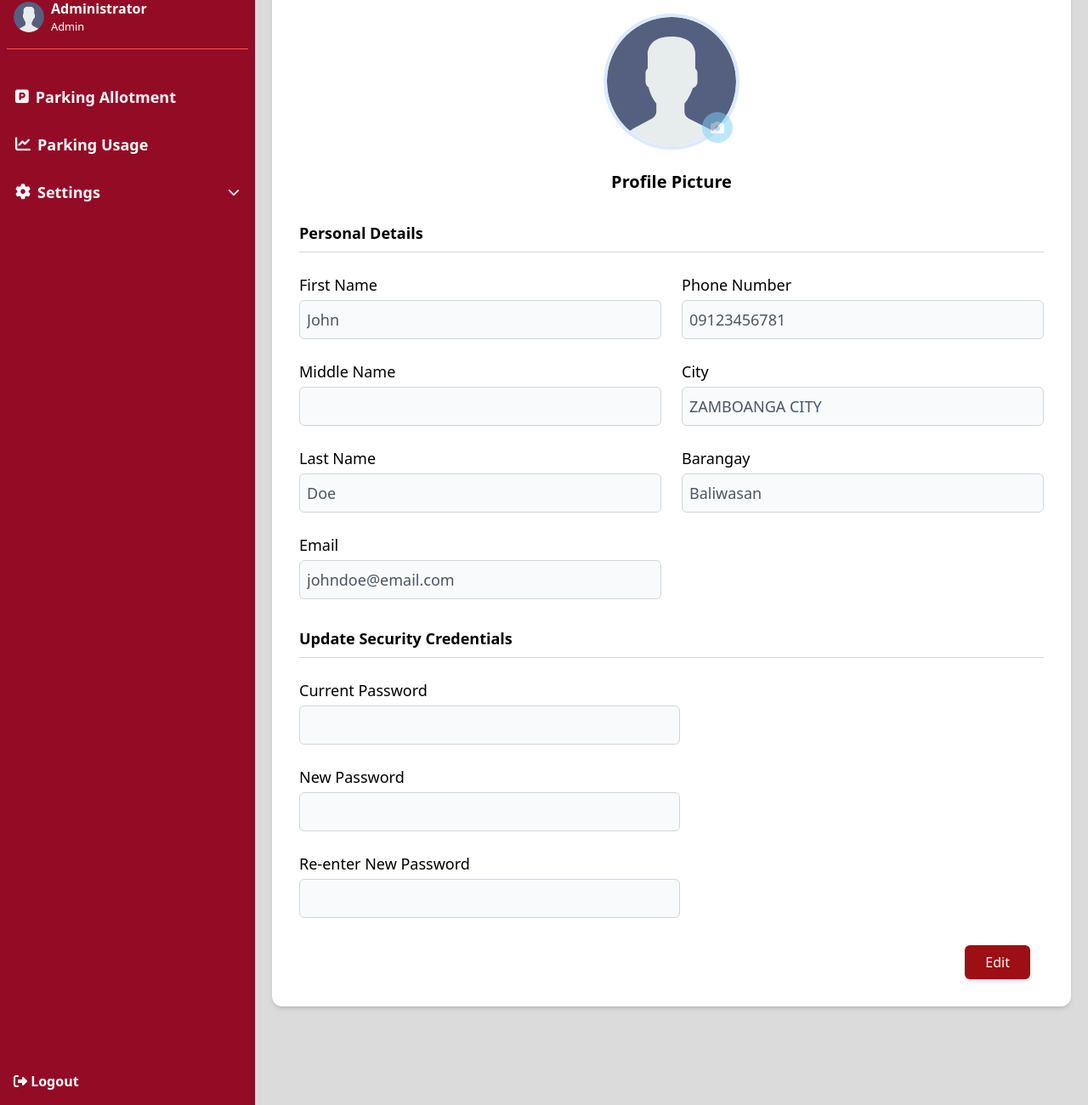
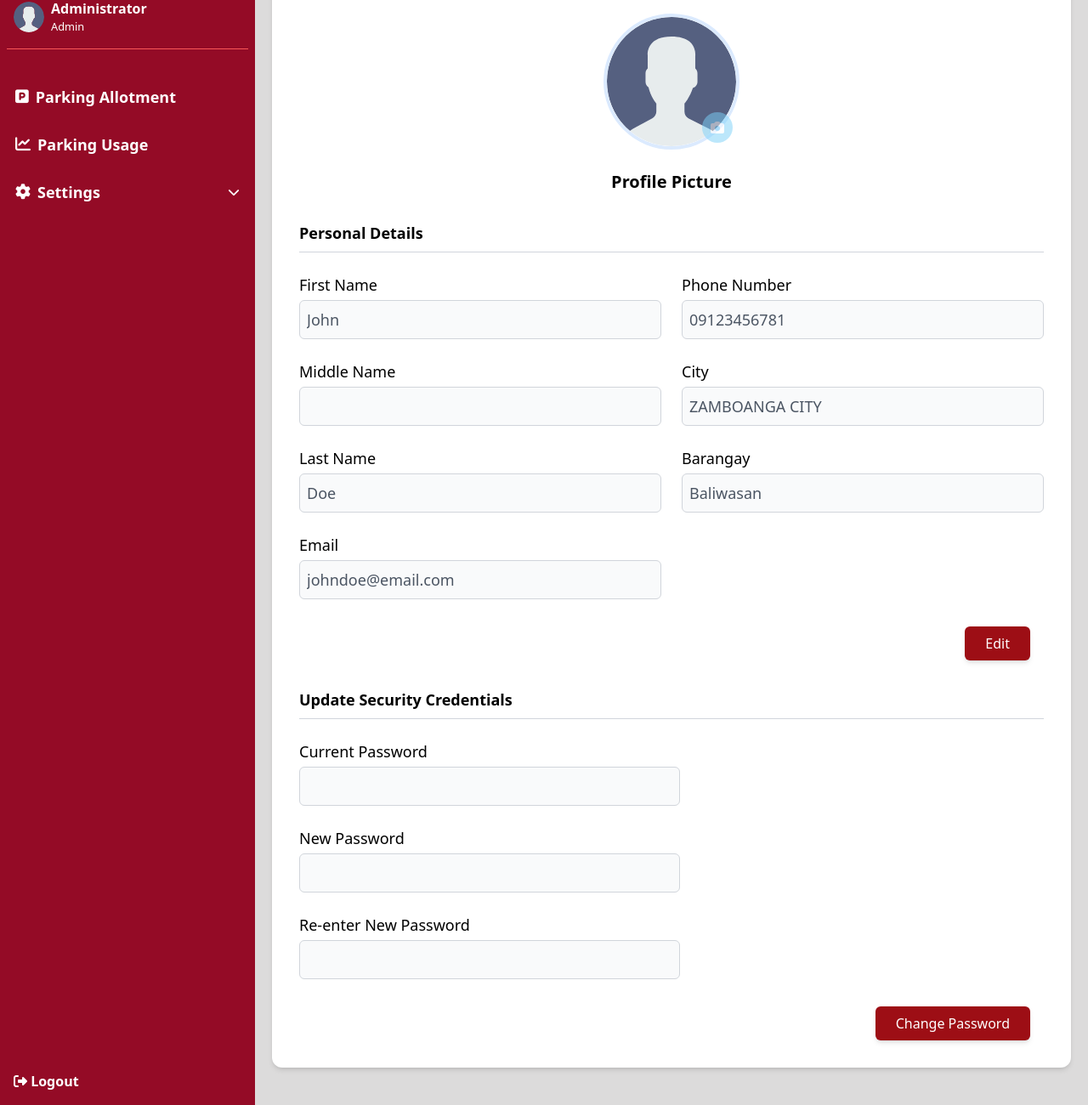
Before and after one commit to Renz7287/2025_CP-PARKTRACK, a Django app: page /settings/personal-information/2/ in a window 1280 px wide. Shown: the part 109-1409 px from the top of the page at 85% size. Run offline with Django 4.2, Linux system fonts and the light colour scheme; a user stored in the database is signed in; data comes from the database, SQL or seed files in the repository; some libraries are stand-ins or nearby versions.

Commit message:
Added change_password view function

```diff
--- a/parktrack/settings/templates/settings/index.html
+++ b/parktrack/settings/templates/settings/index.html
@@ -14,7 +14,6 @@
     <section class="profile-information">
         <div class="p-5 bg-[#dcdbdb] min-h-screen">
             <div class="flex items-center gap-6 w-full mx-auto">
-                <!-- User Profile Header - Centered -->
                 <div class="w-full bg-white rounded-xl shadow-md overflow-hidden p-8 mb-6">
                     <form id="edit-profile-form" class="space-y-8" method="POST" action="{% url 'settings:edit-user' user.id %}" enctype="multipart/form-data">
                         {% csrf_token %}
@@ -27,14 +26,13 @@
                                         <svg xmlns="http://www.w3.org/2000/svg" class="h-5 w-5" viewBox="0 0 20 20" fill="currentColor">
                                             <path fill-rule="evenodd" d="M4 5a2 2 0 00-2 2v8a2 2 0 002 2h12a2 2 0 002-2V7a2 2 0 00-2-2h-1.586a1 1 0 01-.707-.293l-1.121-1.121A2 2 0 0011.172 3H8.828a2 2 0 00-1.414.586L6.293 4.707A1 1 0 015.586 5H4zm6 9a3 3 0 100-6 3 3 0 000 6z" clip-rule="evenodd" />
                                         </svg>
-                                        <input id="profile-picture-input" type="file" name="{{ user_form.profile_picture.name }}" class="hidden" accept="image/*">
+                                        {{ user_form.profile_picture }}
                                     </label>
                                 </div>
                             </div>
                             <h2 class="text-xl font-bold mt-2">Profile Picture</h2>
                         </div>
 
-                        <!-- Personal Details Grid -->
                         <h3 class="text-lg font-semibold mt-8 mb-2">Personal Details</h3>
                         <hr class="mb-6 border-gray-300">
 
@@ -88,45 +86,53 @@
                             </div>
                         </div>
 
-                        <!-- Change Password Section -->
+                        <div class="flex justify-end mt-8 space-x-4">
+                            <button type="button" id="profile-edit-button" class="bg-[#9D0E15] hover:bg-red-700 text-white px-6 py-2 rounded-md shadow-md">
+                                Edit
+                            </button>
+                            <button type="button" id="profile-cancel-button" class="px-4 py-2 border border-gray-300 rounded-md text-gray-700 hover:bg-gray-100 hidden">
+                                Cancel
+                            </button>
+                            <button type="submit" id="profile-save-button" class="px-4 py-2 bg-[#7cd1f9] text-white rounded-md hover:bg-[#78cbf2] hidden">
+                                Save Changes
+                            </button>
+                        </div>
+                    </form>
+
+                    <form action="{% url 'settings:change-password' user.id %}" id="edit-password-form" method="POST" >
+                        {% csrf_token %}
+
                         <h3 class="text-lg font-semibold mt-8 mb-2">Update Security Credentials</h3>
                         <hr class="mb-6 border-gray-300">
 
-                        <!-- All password fields in a single column -->
                         <div class="max-w-md">
                             <div class="space-y-6">
                                 <div class="text-black xl:text-lg break-words">
-                                    <label class="block font-medium mb-1">Current Password</label>
-                                    <input type="password" name="current_password"
-                                           class="w-full bg-transparent border border-gray-300 rounded-md focus:ring-0 p-2 password-field"
-                                           disabled>
+                                    <label for="{{ change_password_form.old_password.id_for_label }}" class="block font-medium mb-1">Current Password</label>
+                                    {{ change_password_form.old_password }}
                                 </div>
 
                                 <div class="text-black xl:text-lg break-words">
-                                    <label class="block font-medium mb-1">New Password</label>
-                                    <input type="password" name="new_password"
-                                           class="w-full bg-transparent border border-gray-300 rounded-md focus:ring-0 p-2 password-field"
-                                           disabled>
+                                    <label for="{{ change_password_form.new_password1.id_for_label }}" class="block font-medium mb-1">New Password</label>
+                                    {{ change_password_form.new_password1 }}
                                 </div>
 
-                                <div class="text-black xl:text-lg break-words">
+                                <div for="{{ change_password_form.new_password2.id_for_label }}" class="text-black xl:text-lg break-words">
                                     <label class="block font-medium mb-1">Re-enter New Password</label>
-                                    <input type="password" name="confirm_password"
-                                           class="w-full bg-transparent border border-gray-300 rounded-md focus:ring-0 p-2 password-field"
-                                           disabled>
+                                    {{ change_password_form.new_password2 }}
                                 </div>
                             </div>
                         </div>
 
                         <div class="flex justify-end mt-8 space-x-4">
-                            <button type="button" id="edit-profile-button" class="bg-[#9D0E15] hover:bg-red-700 text-white px-6 py-2 rounded-md shadow-md">
-                                Edit
+                            <button type="button" id="password-edit-button" class="bg-[#9D0E15] hover:bg-red-700 text-white px-6 py-2 rounded-md shadow-md">
+                                Change Password
                             </button>
-                            <button type="button" id="cancel-edit-button" class="px-4 py-2 border border-gray-300 rounded-md text-gray-700 hover:bg-gray-100 hidden">
+                            <button type="button" id="password-cancel-button" class="px-4 py-2 border border-gray-300 rounded-md text-gray-700 hover:bg-gray-100 hidden">
                                 Cancel
                             </button>
-                            <button type="submit" id="save-changes-button" class="px-4 py-2 bg-[#7cd1f9] text-white rounded-md hover:bg-[#78cbf2] hidden">
-                                Save Changes
+                            <button type="submit" id="password-save-button" class="px-4 py-2 bg-[#7cd1f9] text-white rounded-md hover:bg-[#78cbf2] hidden">
+                                Save Password
                             </button>
                         </div>
                     </form>
--- a/parktrack/settings/urls.py
+++ b/parktrack/settings/urls.py
@@ -7,6 +7,7 @@ urlpatterns = [
     path('personal-information/<int:pk>/', views.personal_information, name='personal-information'),
     path('vehicle-management/<int:pk>/', views.vehicle_management, name='vehicle-management'),
     path('edit-user/<int:pk>/', views.edit_user, name='edit-user'),
+    path('change-password/<int:pk>/', views.change_password, name='change-password'),
     path('add-vehicle/', views.add_vehicle, name='add-vehicle'),
     path('edit-vehicle/<int:pk>/', views.edit_vehicle, name='edit-vehicle'),
     path('delete-vehicle/<int:pk>/', views.delete_vehicle, name='delete-vehicle'),
--- a/parktrack/settings/views.py
+++ b/parktrack/settings/views.py
@@ -1,10 +1,11 @@
 from django.db import transaction
 from django.shortcuts import render, redirect
 from django.contrib import messages
+from django.contrib.auth import update_session_auth_hash
 from django.contrib.auth.decorators import login_required
 from django.http import JsonResponse
 from users.models import City, VehicleBrand, User, DriverProfile, Vehicle
-from users.forms import UserEditForm, DriverProfileEditForm, VehicleModalForm
+from users.forms import UserEditForm, DriverProfileEditForm, VehicleModalForm, ChangePasswordForm
 
 # Create your views here.
 
@@ -17,6 +18,7 @@ def personal_information(request, pk):
 
     user_form = UserEditForm(instance=user)
     driver_profile_form = DriverProfileEditForm(instance=user.driver_profile) if driver_profile else None
+    change_password_form = ChangePasswordForm(user=user)
 
     cities = City.objects.all()
 
@@ -25,6 +27,7 @@ def personal_information(request, pk):
         'driver_profile': driver_profile,
         'user_form': user_form,
         'driver_profile_form': driver_profile_form,
+        'change_password_form': change_password_form,
         'cities': cities
     }
     return render(request, 'settings/index.html', context)
@@ -75,6 +78,30 @@ def edit_user(request, pk):
         return JsonResponse({'success': False, 'errors': errors})
 
     return JsonResponse({'success': False, 'errors': {'__all__': ['Invalid Request']}})
+
+@login_required
+def change_password(request, pk):
+    user = User.objects.get(id=pk)
+
+    if request.method == 'POST':
+        form = ChangePasswordForm(data=request.POST, user=user)
+
+        if form.is_valid():
+            form.save()
+
+            update_session_auth_hash(request, user)
+
+            messages.success(request, 'Password updated successfully!')
+            return JsonResponse({'success': True})
+
+        errors = {}
+
+        for field, field_errors in form.errors.items():
+            errors[field] = field_errors
+
+        return JsonResponse({'success': False, 'errors': errors})
+
+    return JsonResponse({'success': False, 'erros': {'__all__': ['Invalid request']}})
 
 @login_required
 def add_vehicle(request):
--- a/parktrack/static/javascript/settings/personalInformation.js
+++ b/parktrack/static/javascript/settings/personalInformation.js
@@ -1,112 +1,102 @@
 import { initializeBarangayField } from '../utils/barangay.js';
 
 export function initializePersonalInformation() {
-    const editButton = document.getElementById('edit-profile-button');
-    const saveButton = document.getElementById('save-changes-button');
-    const cancelButton = document.getElementById('cancel-edit-button');
-    const form = document.getElementById('edit-profile-form');
-    const editableFields = document.querySelectorAll('.editable-field');
-    const passwordFields = document.querySelectorAll('.password-field');
-    const profilePictureInput = document.getElementById('profile-picture-input');
+    const profileEditButton = document.getElementById('profile-edit-button');
+    const profileCancelButton = document.getElementById('profile-cancel-button');
+    const passwordEditButton = document.getElementById('password-edit-button');
+    const passwordCancelButton = document.getElementById('password-cancel-button');
+    const editProfileForm = document.getElementById('edit-profile-form');
+    const editPasswordForm = document.getElementById('edit-password-form');
     const profilePicture = document.getElementById('profile-picture');
     const profilePictureLabel = document.querySelector('label[for="profile-picture-input"]');
+    const profilePictureInput = document.getElementById('profile-picture-input');
 
-    if (!editButton) return;
+    if (!profileEditButton || !passwordEditButton) return;
 
-    // Store original values for cancel functionality
     let originalValues = {};
     let originalProfilePicture = profilePicture.src;
-    let passwordOriginalValues = {};
 
-    // Function to enable editing
-    function enableEditing() {
-        editableFields.forEach(field => {
+    function enableForm(formId) {
+        const form = document.getElementById(formId);
+        const fields = form.querySelectorAll('.editable-field');
+        const editButton = form.querySelector("[id$='edit-button']");
+        const cancelButton = form.querySelector("[id$='cancel-button']");
+        const saveButton = form.querySelector("[id$='save-button']");
+
+        fields.forEach(field => {
             originalValues[field.name] = field.value;
+
             field.disabled = false;
+
             field.classList.remove('bg-transparent');
             field.classList.add('bg-gray-100', 'border', 'border-gray-300', 'rounded');
         });
 
-        // Enable password fields
-        passwordFields.forEach(field => {
-            passwordOriginalValues[field.name] = field.value;
-            field.disabled = false;
-            field.classList.remove('bg-transparent');
-            field.classList.add('bg-gray-100', 'border', 'border-gray-300', 'rounded');
-        });
-
-        // Enable profile picture upload
+        if (formId === 'edit-profile-form') {
             if (profilePictureLabel) {
                 profilePictureLabel.classList.remove('cursor-not-allowed', 'opacity-50');
                 profilePictureLabel.classList.add('cursor-pointer', 'hover:bg-[#78cbf2]');
             }
+        }
 
-        // Show save and cancel buttons, hide edit button
         editButton.classList.add('hidden');
         saveButton.classList.remove('hidden');
         cancelButton.classList.remove('hidden');
     }
 
-    // Function to disable editing
-    function disableEditing() {
-        editableFields.forEach(field => {
+    function disableForm(formId) {
+        const form = document.getElementById(formId)
+        const fields = form.querySelectorAll('.editable-field');
+        const editButton = form.querySelector("[id$='edit-button']");
+        const cancelButton = form.querySelector("[id$='cancel-button']");
+        const saveButton = form.querySelector("[id$='save-button']");
+
+        fields.forEach(field => {
             field.disabled = true;
+
+            field.classList.add('bg-transparent');
             field.classList.remove('bg-gray-100', 'border', 'border-gray-300', 'rounded');
-            field.classList.add('bg-transparent');
         });
 
-        // Disable password fields
-        passwordFields.forEach(field => {
-            field.disabled = true;
-            field.classList.remove('bg-gray-100', 'border', 'border-gray-300', 'rounded');
-            field.classList.add('bg-transparent');
-        });
-
-        // Disable profile picture upload
+        if (formId === 'edit-profile-form') {
             if (profilePictureLabel) {
                 profilePictureLabel.classList.add('cursor-not-allowed', 'opacity-50');
                 profilePictureLabel.classList.remove('cursor-pointer', 'hover:bg-[#78cbf2]');
             }
+        }
 
-        // Show edit button, hide save and cancel buttons
         editButton.classList.remove('hidden');
         saveButton.classList.add('hidden');
         cancelButton.classList.add('hidden');
     }
 
-    // Function to cancel editing and revert changes
-    function cancelEditing() {
-        editableFields.forEach(field => {
+    function cancelEdit(formId) {
+        const form = document.getElementById(formId);
+        const fields = form.querySelectorAll('.editable-field');
+
+        fields.forEach(field => {
             if (originalValues[field.name] !== undefined) {
                 field.value = originalValues[field.name];
             }
         });
 
-        // Reset password fields
-        passwordFields.forEach(field => {
-            if (passwordOriginalValues[field.name] !== undefined) {
-                field.value = passwordOriginalValues[field.name];
-            }
-        });
-
-        // Reset profile picture to original
         profilePicture.src = originalProfilePicture;
         if (profilePictureInput) {
             profilePictureInput.value = '';
         }
 
-        disableEditing();
-        clearErrors();
+        disableForm(formId);
+        clearErrors(form);
     }
 
-    // Initialize - disable all fields by default
-    disableEditing();
+    disableForm('edit-profile-form');
+    disableForm('edit-password-form');
 
-    // Event listeners
-    editButton.addEventListener('click', enableEditing);
-    cancelButton.addEventListener('click', cancelEditing);
+    profileEditButton.addEventListener('click', () => enableForm('edit-profile-form'));
+    profileCancelButton.addEventListener('click', () => cancelEdit('edit-profile-form'));
+    passwordEditButton.addEventListener('click', () => enableForm('edit-password-form'));
+    passwordCancelButton.addEventListener('click', () => cancelEdit('edit-password-form'));
 
-    // Handle profile picture change
     if (profilePictureInput) {
         profilePictureInput.addEventListener('change', (event) => {
             const file = event.target.files[0];
@@ -123,7 +113,6 @@ export function initializePersonalInformation() {
         });
     }
 
-    // Initialize barangay field
     initializeBarangayField(
         {
             cityInputId: 'city-dropdown',
@@ -134,29 +123,15 @@ export function initializePersonalInformation() {
         }
     );
 
+    function attachAJAXSubmit(formId) {
+        const form = document.getElementById(formId);
+
         if (!form) return;
 
-    // Form submission handler
         form.addEventListener('submit', async event => {
             event.preventDefault();
 
-        // Check if password fields are empty and remove them from form data if so
             const formData = new FormData(form);
-        let hasPasswordData = false;
-
-        for (let field of passwordFields) {
-            if (field.value.trim() !== '') {
-                hasPasswordData = true;
-                break;
-            }
-        }
-
-        // If password fields are empty, don't include them in the submission
-        if (!hasPasswordData) {
-            passwordFields.forEach(field => {
-                formData.delete(field.name);
-            });
-        }
 
             try {
                 const response = await fetch(form.action, {
@@ -171,12 +146,13 @@ export function initializePersonalInformation() {
 
                 if (data.success) {
                     // Reload the page on success
+                    console.log(data.success);
                     location.reload();
                     return;
                 }
 
                 if (data.errors) {
-                clearErrors();
+                    clearErrors(form);
 
                     Object.entries(data.errors).forEach(([fieldName, fieldErrors]) => {
                         const field = form.querySelector(`[name="${fieldName}"]`);
@@ -201,16 +177,19 @@ export function initializePersonalInformation() {
                 console.log('Error submitting form:', error);
             }
         });
+    }
 
-    function clearErrors() {
+    function clearErrors(form) {
         if (form) {
             const errorElements = form.querySelectorAll('.text-red-500');
             errorElements.forEach(element => element.remove());
         }
     }
+
+    attachAJAXSubmit('edit-profile-form');
+    attachAJAXSubmit('edit-password-form');
 }
 
-// Initialize when DOM is loaded
 document.addEventListener('DOMContentLoaded', function() {
     initializePersonalInformation();
 });
--- a/parktrack/users/forms.py
+++ b/parktrack/users/forms.py
@@ -1,5 +1,5 @@
 from django import forms
-from django.contrib.auth.forms import UserCreationForm
+from django.contrib.auth.forms import UserCreationForm, PasswordChangeForm
 from django.contrib.auth.password_validation import validate_password
 from django.core.exceptions import ValidationError
 from .models import City, Barangay, VehicleBrand, VehicleModel, User, DriverProfile, Vehicle
@@ -216,6 +216,17 @@ class BaseVehicleForm(forms.ModelForm):
 
         return instance
 
+class ChangePasswordForm(PasswordChangeForm, ProfileEditStyleMixin):
+    class Meta:
+        model = User
+        fields = ('old_password', 'new_password1', 'new_password2')
+
+    def __init__(self, *args, **kwargs):
+        user = kwargs.pop('user')
+
+        super().__init__(user=user, *args, **kwargs)
+        self.apply_styles()
+
 class UserRegistrationForm(RegistrationStyleMixin, BaseUserForm):
     def __init__(self, *args, **kwargs):
         super().__init__(*args, **kwargs)
@@ -235,7 +246,7 @@ class UserEditForm(ProfileEditStyleMixin, forms.ModelForm, UserValidationMixin):
     profile_picture = forms.FileField(
         widget=forms.FileInput(
             attrs={
-                'id': 'profile-picture-input', 'class': 'hidden', 'accept': 'image/*'
+                'id': 'profile-picture-input', 'class': 'hidden editable-field', 'accept': 'image/*'
             },
         ),
         required=False
```
Lines whose indentation alone changed are shown as unchanged.
